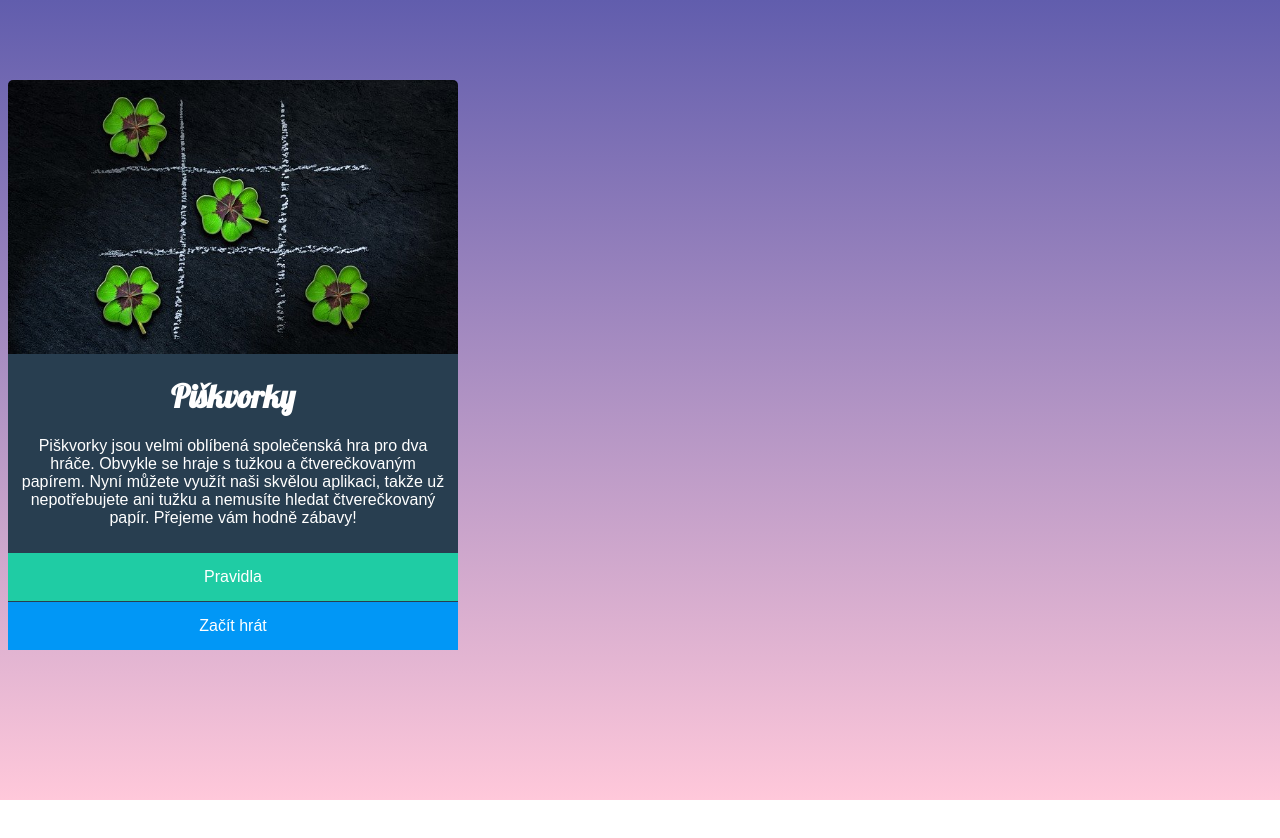
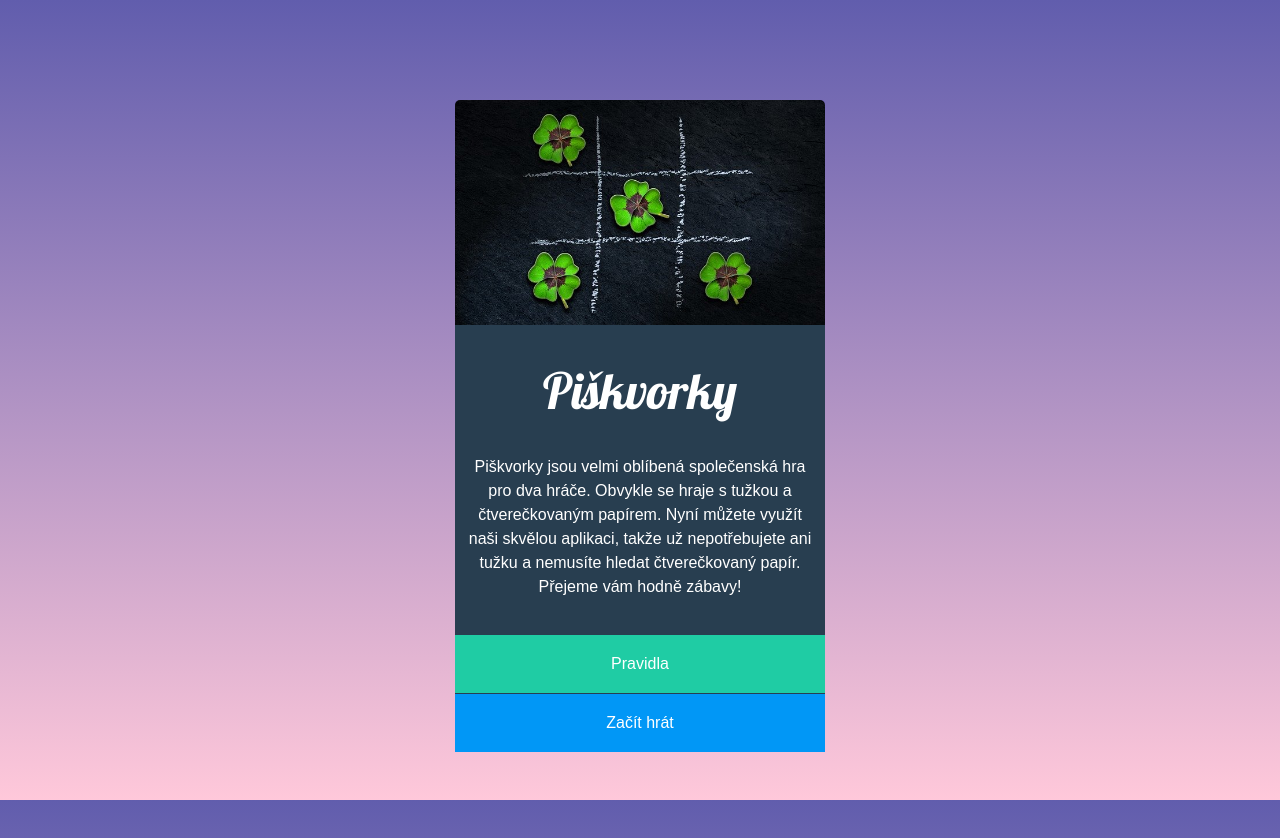
Before and after one commit to metisova/piskvorky, a plain HTML site: page index.html in a window 1280 px wide. Before the commit the page ends 800 px from the top, so only its background shows below. Drawn offline with Linux system fonts and the light colour scheme.

Commit message:
Fixed h1 font size and weignt, text line height and padding, picture width, buttons padding and main content position on the page

```diff
--- a/styly.css
+++ b/styly.css
@@ -11,12 +11,12 @@ body {
 }
 
 .main {
-  width: 450px;
+  width: 370px;
   text-align: center;
   display: flex;
   flex-direction: column;
   position: relative;
-  top: 4.5rem;
+  margin: 100px auto;
   font-family: Arial, Helvetica, sans-serif;
 }
 
@@ -30,17 +30,21 @@ body {
 
 h1 {
   font-family: 'Lobster', cursive;
+  font-size: 50px;
+  font-weight: normal;
 }
 
 .game_description {
-  padding: 0 10px 10px 10px;
+  padding: 0px 10px 20px 10px;
+  line-height: 1.5;
+
 }
 
 .rules {
   text-decoration: none;
+  padding: 20px 0 20px 0;
   background-color: #1fcca4;
   border-bottom: 1.5px solid #283e50;
-  padding: 15px 0 15px 0;
 }
 
 .rules:hover {
@@ -49,8 +53,8 @@ h1 {
 
 .game_start {
   text-decoration: none;
+  padding: 20px 0 20px 0;
   background-color: #0197f6;
-  padding: 15px 0 15px 0;
 }
 
 .game_start:hover {
```
